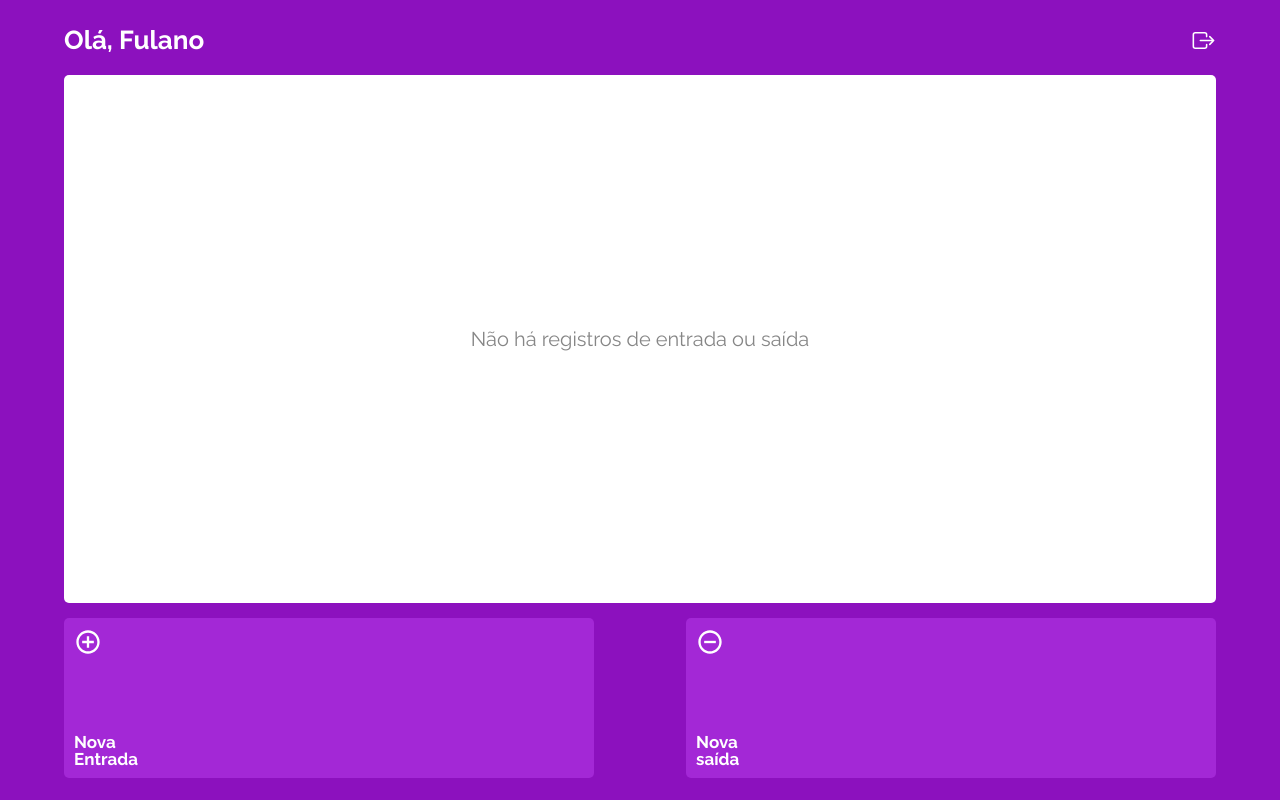
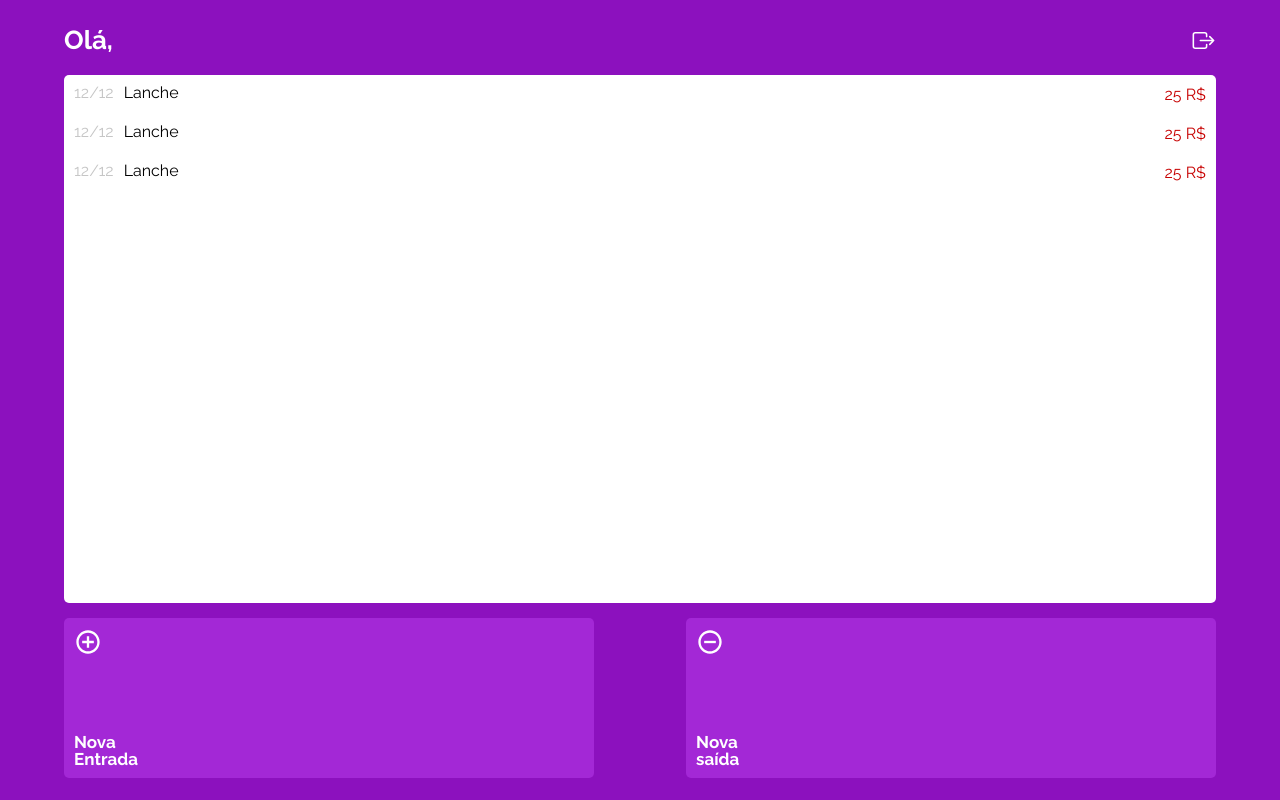
Before and after one commit to Lucas-Melo0/MyWallet-Frontend, a React (Vite) app: page /sessao in a window 1280 px wide. Built offline with nearby package versions, Linux system fonts and the light colour scheme; no server answers; a web font is replaced by a local one.

Commit message:
[feat] Add POST interaction with server on /income endpoint

```diff
--- a/src/API/axiosRequests.js
+++ b/src/API/axiosRequests.js
@@ -8,4 +8,16 @@ const userSignIn = (data) => {
   return axiosBase.post("/sign-in", data);
 };
 
-export { userSignUp, userSignIn };
+const getOperations = (token) => {
+  return axiosBase.get("/session", {
+    headers: { Authorization: `Bearer ${token}` },
+  });
+};
+
+const sendIncome = (data, token) => {
+  return axiosBase.post("/income", data, {
+    headers: { Authorization: `Bearer ${token}` },
+  });
+};
+
+export { userSignUp, userSignIn, getOperations, sendIncome };
--- a/src/App.jsx
+++ b/src/App.jsx
@@ -4,17 +4,24 @@ import { SignUp } from "./routes/SignUp";
 import { Wallet } from "./routes/Wallet";
 import { Route, Routes } from "react-router-dom";
 import { Income } from "./routes/Income";
+import { useState } from "react";
 import { Outcome } from "./routes/Outcome";
+
 function App() {
+  const [data, setData] = useState({ token: "", name: "" });
+
   return (
     <>
       <GlobalStyle />
       <Routes>
-        <Route path="/" element={<SignIn />} />
+        <Route path="/" element={<SignIn setData={setData} data={data} />} />
         <Route path="/cadastro" element={<SignUp />} />
-        <Route path="/sessao" element={<Wallet />} />
-        <Route path="/sessao/entrada" element={<Income />} />
-        <Route path="/sessao/saida" element={<Outcome />} />
+        <Route
+          path="/sessao"
+          element={<Wallet setData={setData} data={data} />}
+        />
+        <Route path="/sessao/entrada" element={<Income data={data} />} />
+        <Route path="/sessao/saida" element={<Outcome data={data} />} />
       </Routes>
     </>
   );
--- a/src/Components/containers/WalletContainer.jsx
+++ b/src/Components/containers/WalletContainer.jsx
@@ -36,6 +36,33 @@ const WalletOperations = styled.div`
     color: #868686;
   }
 `;
+const OperationsContainer = styled.div`
+  display: flex;
+  flex-direction: row;
+  justify-content: space-between;
+  padding: 10px;
+`;
+const LeftContainer = styled.div`
+  display: flex;
+
+  h5 {
+    font-family: "Raleway", sans-serif;
+    font-size: 16px;
+    color: #c6c6c6;
+  }
+  p {
+    margin-left: 10px;
+    font-family: "Raleway", sans-serif;
+    font-size: 16px;
+    color: #000000;
+  }
+`;
+const RightContainer = styled.div`
+  font-family: "Raleway", sans-serif;
+  font-size: 16px;
+  line-height: 19px;
+  color: #c70000;
+`;
 const SquareContainer = styled.div`
   display: flex;
   width: 100%;
@@ -66,4 +93,7 @@ export {
   WalletOperations,
   EntrySquare,
   SquareContainer,
+  OperationsContainer,
+  LeftContainer,
+  RightContainer,
 };
--- a/src/routes/Income.jsx
+++ b/src/routes/Income.jsx
@@ -2,15 +2,47 @@ import { PurpleButton } from "../Components/buttons/PurpleButton";
 import { ExpenseContainer } from "../Components/containers/ExpenseContainer";
 import { CustomForm } from "../Components/form/CustomForm";
 import { FormInput } from "../Components/form/FormInput";
+import { useState } from "react";
+import { useNavigate } from "react-router-dom";
+import { sendIncome } from "../API/axiosRequests";
 
-const Income = () => {
+const Income = ({ data }) => {
+  const navigate = useNavigate();
+  const { token } = data;
+  const [form, setForm] = useState({ value: "", description: "" });
+  const handleSubmit = (e) => {
+    e.preventDefault();
+    try {
+      sendIncome(form, token);
+      navigate("/sessao");
+    } catch (err) {
+      console.log(err);
+    }
+  };
+
+  const handleForm = (e) => {
+    setForm({ ...form, [e.target.name]: e.target.value });
+    console.log(form);
+  };
+
   return (
     <>
       <ExpenseContainer>
         <h1>Nova Entrada</h1>
-        <CustomForm>
-          <FormInput placeholder="Valor" name="value"></FormInput>
-          <FormInput placeholder="Descrição" name="description"></FormInput>
+        <CustomForm onSubmit={handleSubmit}>
+          <FormInput
+            type="number"
+            placeholder="Valor"
+            onChange={handleForm}
+            required
+            name="value"
+          ></FormInput>
+          <FormInput
+            onChange={handleForm}
+            placeholder="Descrição"
+            required
+            name="description"
+          ></FormInput>
           <PurpleButton>Salvar Entrada</PurpleButton>
         </CustomForm>
       </ExpenseContainer>
--- a/src/routes/SignIn.jsx
+++ b/src/routes/SignIn.jsx
@@ -10,14 +10,14 @@ import { CustomForm } from "../Components/form/CustomForm";
 import { useState } from "react";
 import { userSignIn } from "../API/axiosRequests";
 
-const SignIn = () => {
+const SignIn = ({ setData, data }) => {
   const [userData, setUserData] = useState({
     email: "",
     password: "",
   });
 
   const navigate = useNavigate();
-
+  console.log(data);
   const handleForm = (e) => {
     setUserData({ ...userData, [e.target.name]: e.target.value });
   };
@@ -25,8 +25,8 @@ const SignIn = () => {
     e.preventDefault();
     try {
       const response = await userSignIn(userData);
-      console.log(response);
-      navigate("/sessao");
+      setData(response.data);
+      navigate("/sessao", { state: { data: response.data } });
     } catch (err) {
       console.log(err);
     }
--- a/src/routes/Wallet.jsx
+++ b/src/routes/Wallet.jsx
@@ -1,24 +1,53 @@
 import {
   EntrySquare,
+  LeftContainer,
+  OperationsContainer,
   PageHeader,
+  RightContainer,
   SquareContainer,
   WalletContainer,
   WalletOperations,
 } from "../Components/containers/WalletContainer";
+import { useEffect } from "react";
 import { IoExitOutline } from "react-icons/io5";
 import { BiPlusCircle } from "react-icons/bi";
 import { BiMinusCircle } from "react-icons/bi";
 import { Link } from "react-router-dom";
-const Wallet = () => {
+import { getOperations } from "../API/axiosRequests";
+const Wallet = ({ data }) => {
+  const operations = [
+    { user: "Lucas", date: "12/12", description: "Lanche", price: "25 R$" },
+    { user: "Lucas", date: "12/12", description: "Lanche", price: "25 R$" },
+    { user: "Lucas", date: "12/12", description: "Lanche", price: "25 R$" },
+  ];
+  const { token, name } = data;
+
+  useEffect(() => {
+    getOperations(token).then((value) => console.log(value));
+  }, []);
+
   return (
     <>
       <WalletContainer>
         <PageHeader>
-          <p> Olá, Fulano</p>
+          <p> Olá, {name}</p>
           <IoExitOutline color="#FFFFFF" size={"25px"} />
         </PageHeader>
         <WalletOperations>
-          <h6>Não há registros de entrada ou saída</h6>
+          {/*  <h6>Não há registros de entrada ou saída</h6> */}
+          {operations.map((value, index) => {
+            return (
+              <OperationsContainer key={index}>
+                <LeftContainer>
+                  <h5> {value.date}</h5>
+                  <p> {value.description}</p>
+                </LeftContainer>
+                <RightContainer>
+                  <p> {value.price}</p>
+                </RightContainer>
+              </OperationsContainer>
+            );
+          })}
         </WalletOperations>
         <SquareContainer>
           <EntrySquare>
```
